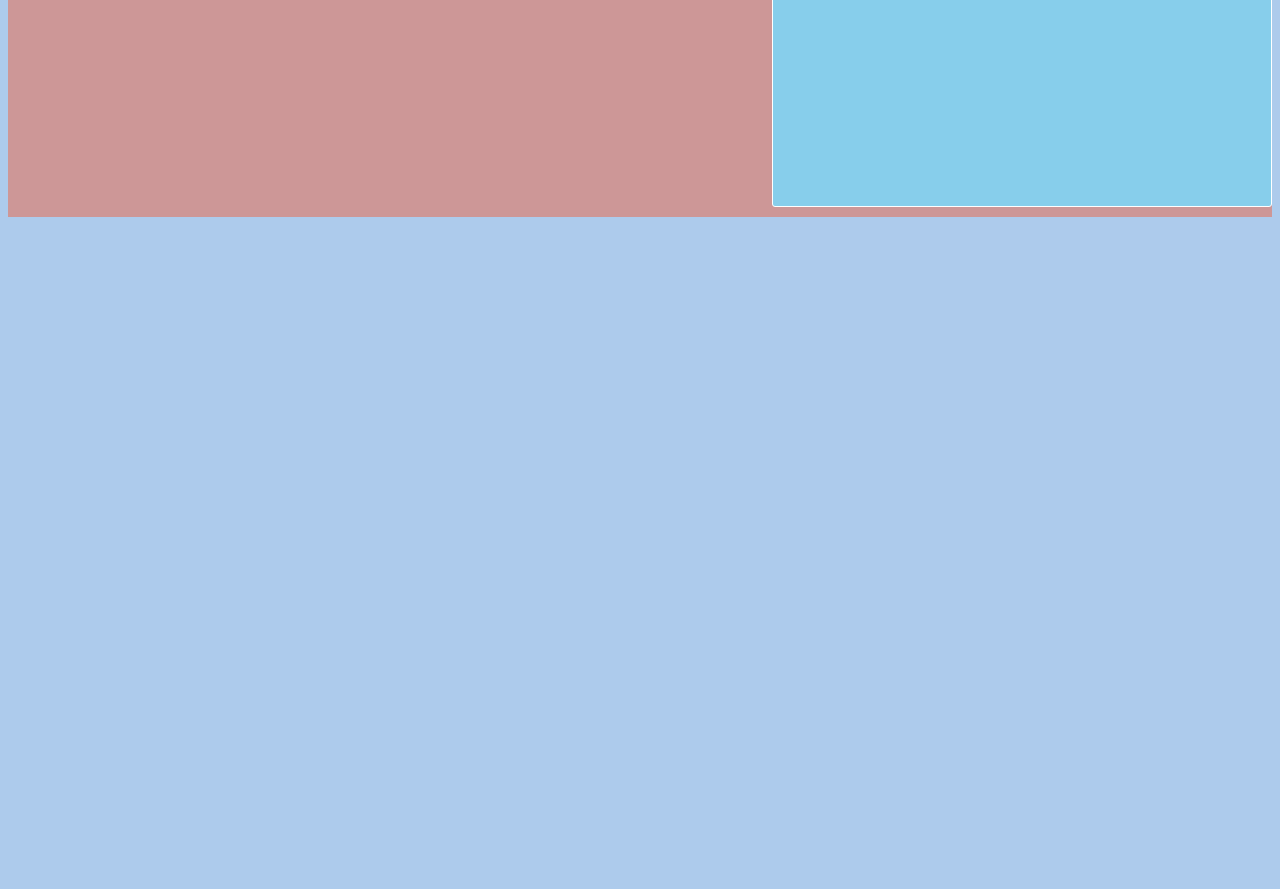
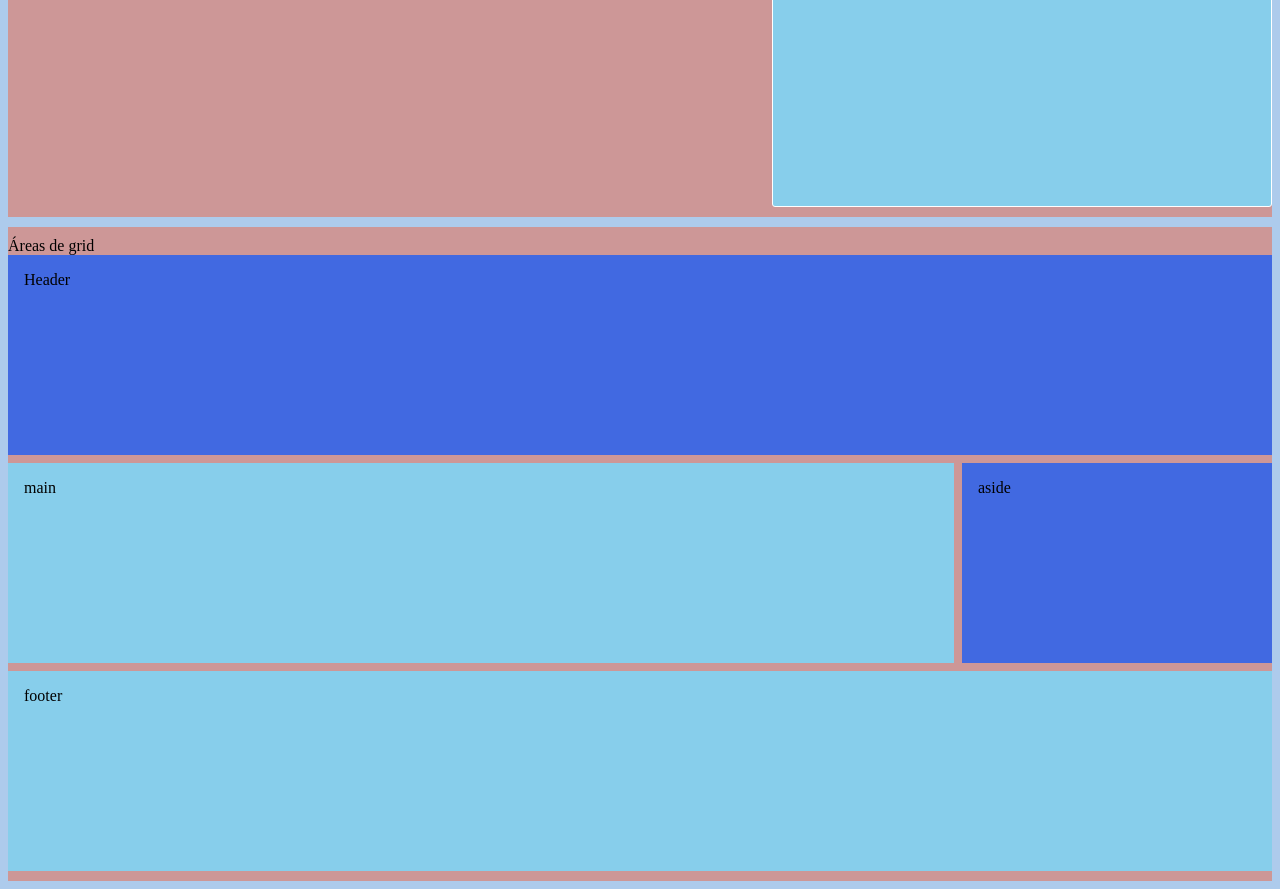
Before and after one commit to tindao02/explorer, a plain HTML site: page Grid/index.html in a window 1280 px wide. Shown: the part 4287-5176 px from the top of the page. Before the commit the page ends 4512 px from the top, so only its background shows below. Drawn offline with Linux system fonts and the light colour scheme.

Commit message:
grid area

```diff
--- a/Grid/index.html
+++ b/Grid/index.html
@@ -109,5 +109,15 @@
         </div>
     </section>
 
+    <section>
+        Áreas de grid
+        <div class="container areas">
+            <header>Header</header>
+            <main>main</main>
+            <aside>aside</aside>
+            <footer>footer</footer>
+        </div>
+    </section>
+
 </body>
 </html>
--- a/Grid/style.css
+++ b/Grid/style.css
@@ -192,3 +192,58 @@ section + section {
     grid-row: 4 / 6;
     grid-column: 4 / 6;
 }
+
+.areas {
+    display: grid;
+    grid-template-columns: 1fr;
+    grid-auto-rows: 200px;
+    gap: .5rem;
+
+    grid-template-areas:
+        "header"
+        "main"
+        "aside"
+        "footer"
+    ;
+}
+
+@media (min-width: 768px) {
+    .areas {
+        display: grid;
+        grid-template-columns: repeat(4, 1fr);
+        grid-auto-rows: 200px;
+        gap: .5rem;
+
+        grid-template-areas:
+            "header     header      header      header"
+            "main       main        main        aside"
+            "footer     footer      footer      footer"
+        ;
+    }
+}
+
+.areas > header {
+    grid-area: header;
+}
+
+.areas > main {
+    grid-area: main;
+}
+
+.areas > aside {
+    grid-area: aside;
+}
+
+.areas > footer {
+    grid-area: footer;
+}
+
+
+.areas > * {
+    background-color: royalblue;
+    padding: 1rem;
+}
+
+.areas > *:nth-child(even) {
+    background-color: skyblue;
+}
```
